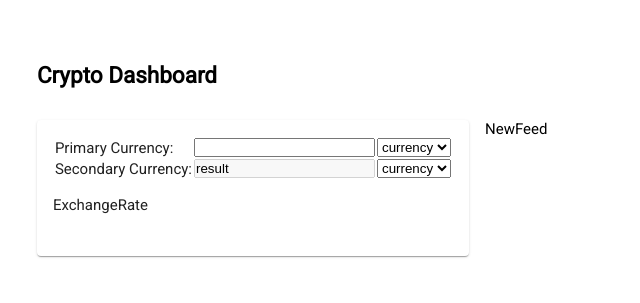
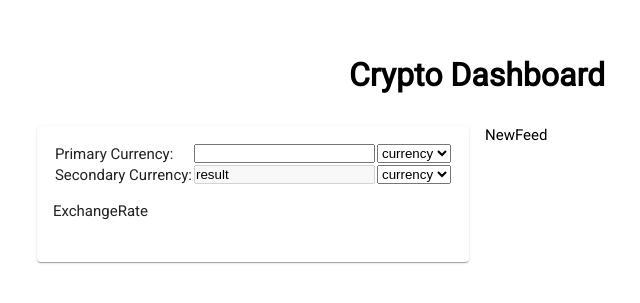
Before and after one commit to maxcore25/next-crypto-dashboard-draft, a Next.js app: page / in a window 1280 px wide. Shown: the part 241-544 px from the top of the page, without its empty margins (163-803 px from the left). Built offline with nearby package versions, Linux system fonts and the light colour scheme.

Commit message:
Main Title Styles Added

```diff
--- a/app/components/layouts/MainLayout/MainLayout.module.scss
+++ b/app/components/layouts/MainLayout/MainLayout.module.scss
@@ -6,6 +6,11 @@
   max-width: 1300px;
   height: 100vh;
 
+  h1 {
+    text-align: center;
+    font-size: 2rem;
+  }
+
   .content {
     display: grid;
     grid-template-columns: 1fr 1fr;
```
